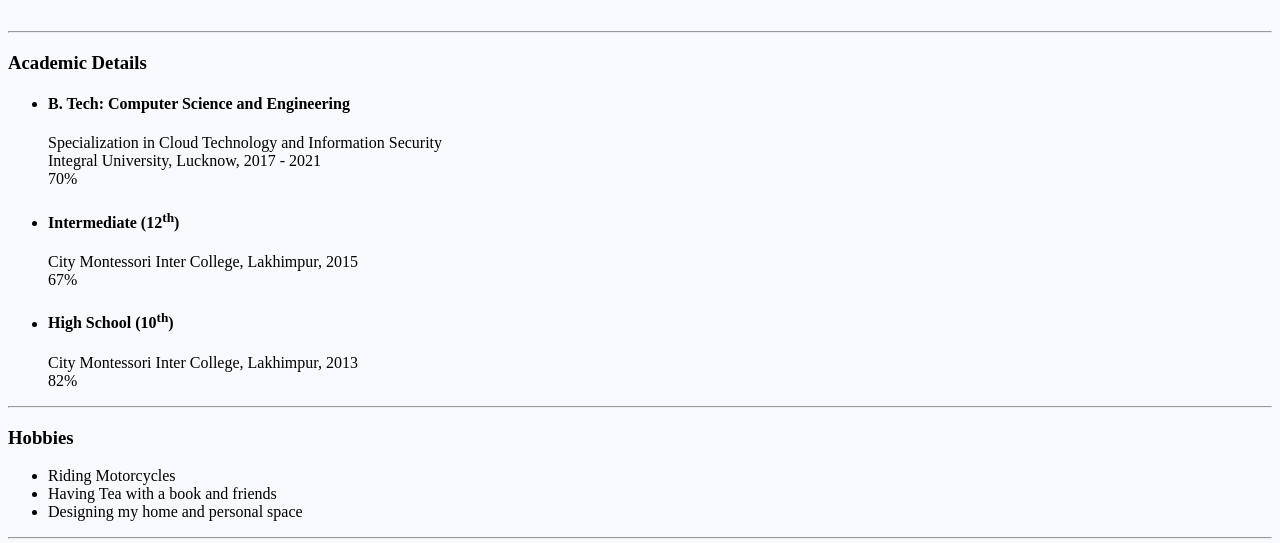
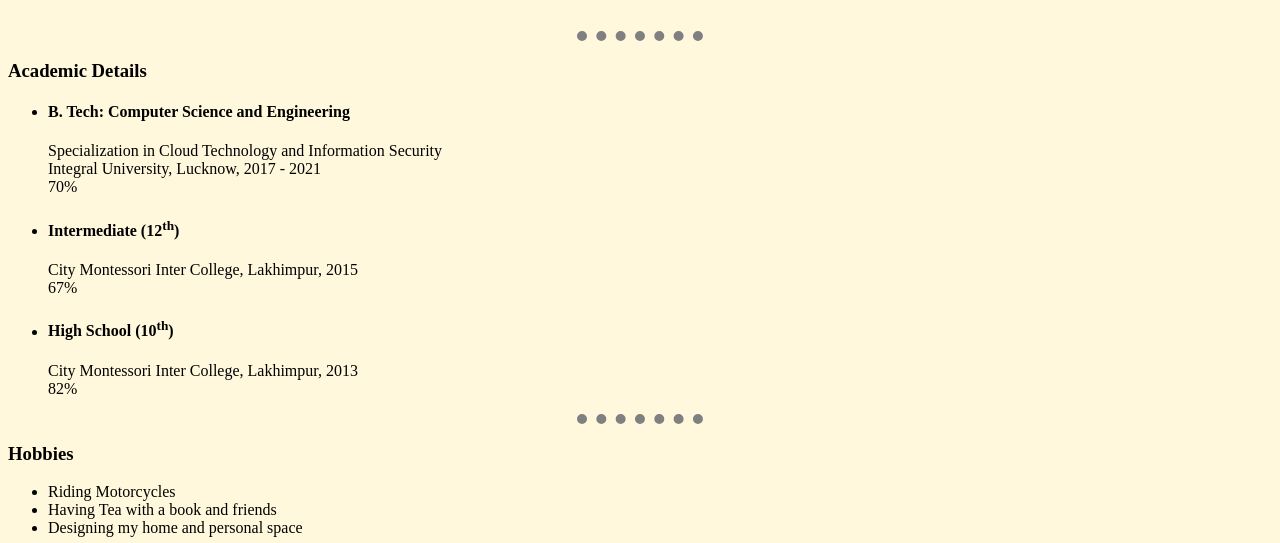
Before and after one commit to azmaanism/a-love-letter-to-cinema, a plain HTML site: page index.html in a window 1280 px wide. Shown: the part 257-800 px from the top of the page. Drawn offline with Linux system fonts and the light colour scheme.

Commit message:
added little bit of css
lest see how this looks like after updating

```diff
--- a/index.html
+++ b/index.html
@@ -4,9 +4,23 @@
 <head>
   <meta charset="utf-8">
   <title>Azmaan Ahmad Khan</title>
+  <style>
+    body {
+      background-color: cornsilk
+    }
+
+    hr {
+      border-style: none;
+      border-top-style: dotted;
+      border-color: grey;
+      border-width: 10px;
+      width: 10%;
+    }
+  </style>
+
 </head>
 
-<body style="background-color: GhostWhite ">
+<body>
   <table cellspacing="20">
     <th><img src="az2.png" alt="Azmaan profile pinterest "width="200" height="200"></th>
     <th>  <h1>Azmaan Ahmad Khan</h1>
```
